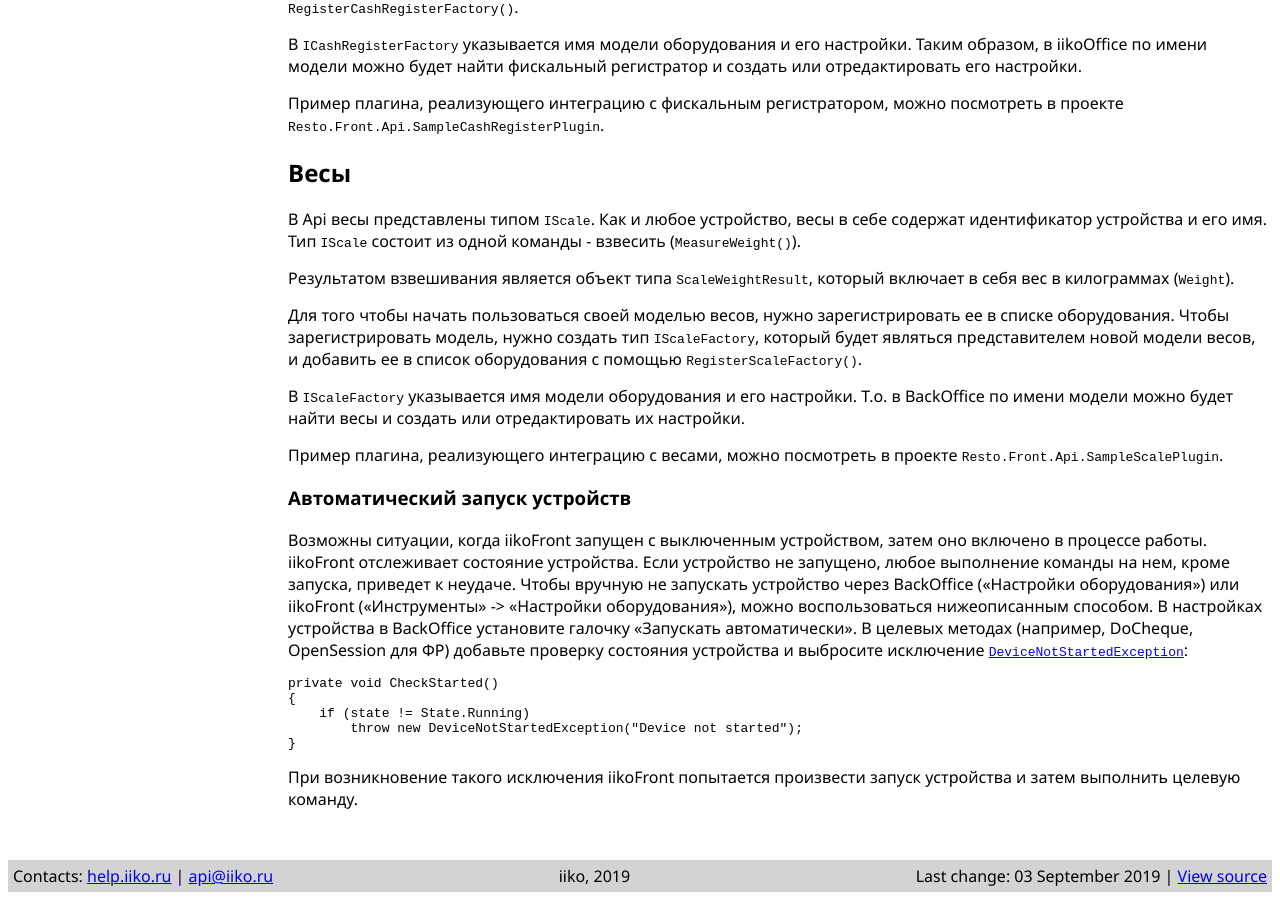
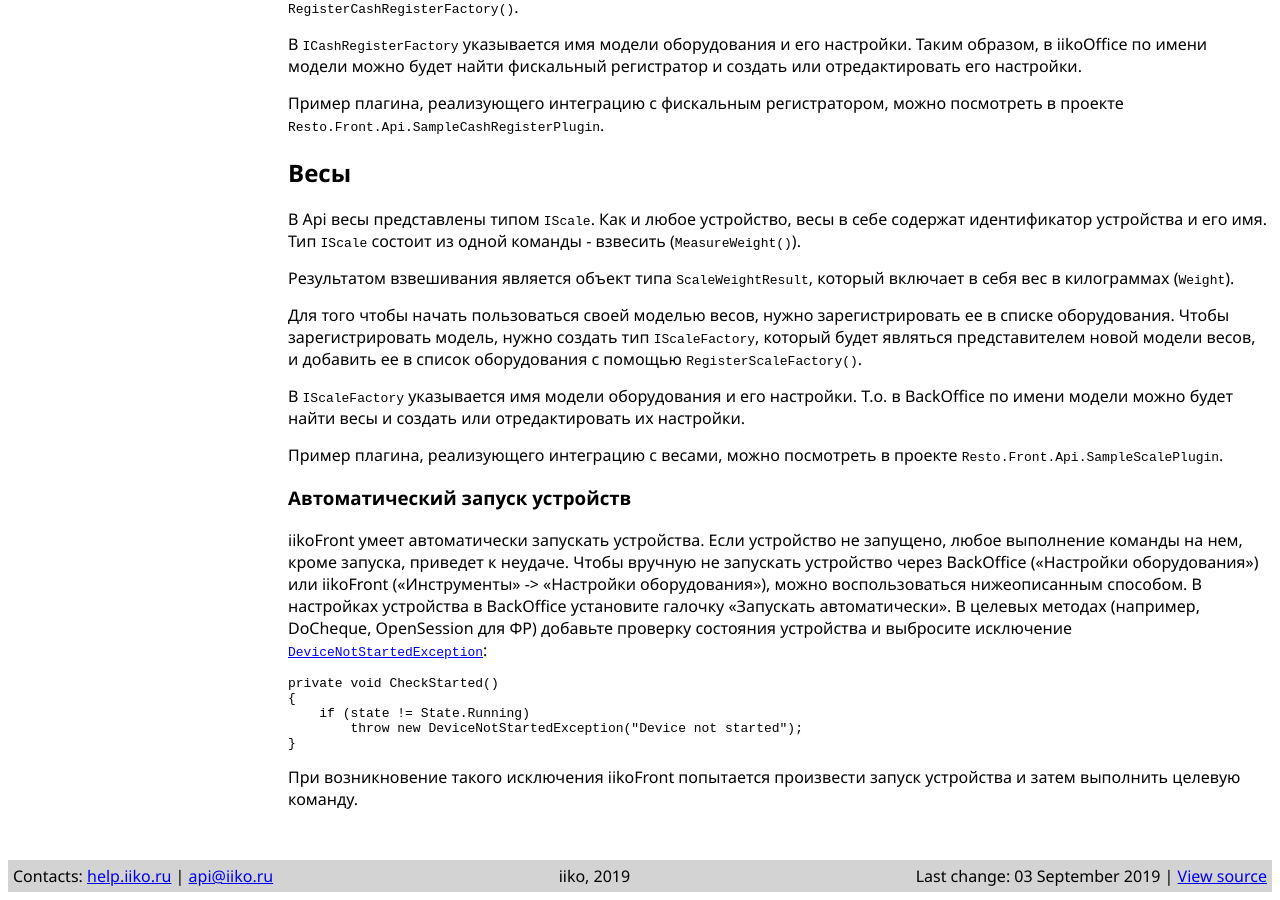
Before and after one commit to iiko/front.api.doc, a Jekyll site: the page built from v6/ru/Devices.md, in a window 1280 px wide and 900 px high, scrolled down 822 px. Built offline with Jekyll 4.4.1, drawn with Linux system fonts in a browser that asks for light colours.

Commit message:
RMS-49873
Дополнить документацию касательно автозапуска

````diff
--- a/v6/ru/Devices.md
+++ b/v6/ru/Devices.md
@@ -50,8 +50,7 @@ layout: default
 Пример плагина, реализующего интеграцию с весами, можно посмотреть в  проекте `Resto.Front.Api.SampleScalePlugin`.
 
 ### Автоматический запуск устройств ###
-Возможны ситуации, когда iikoFront запущен с выключенным устройством, затем оно включено в процессе работы.
-iikoFront отслеживает состояние устройства. Если устройство не запущено, любое выполнение команды на нем, кроме запуска, приведет к неудаче. Чтобы вручную не запускать устройство через BackOffice («Настройки оборудования») или iikoFront («Инструменты» -> «Настройки оборудования»), можно воспользоваться нижеописанным способом.
+iikoFront умеет автоматически запускать устройства. Если устройство не запущено, любое выполнение команды на нем, кроме запуска, приведет к неудаче. Чтобы вручную не запускать устройство через BackOffice («Настройки оборудования») или iikoFront («Инструменты» -> «Настройки оборудования»), можно воспользоваться нижеописанным способом.
 В настройках устройства в BackOffice установите галочку «Запускать автоматически». В целевых методах (например, DoCheque, OpenSession для ФР) добавьте проверку состояния устройства и выбросите исключение [`DeviceNotStartedException`](http://iiko.github.io/front.api.sdk/v6/html/T_Resto_Front_Api_Exceptions_DeviceNotStartedException.htm):
 ```cs
 private void CheckStarted()
````
